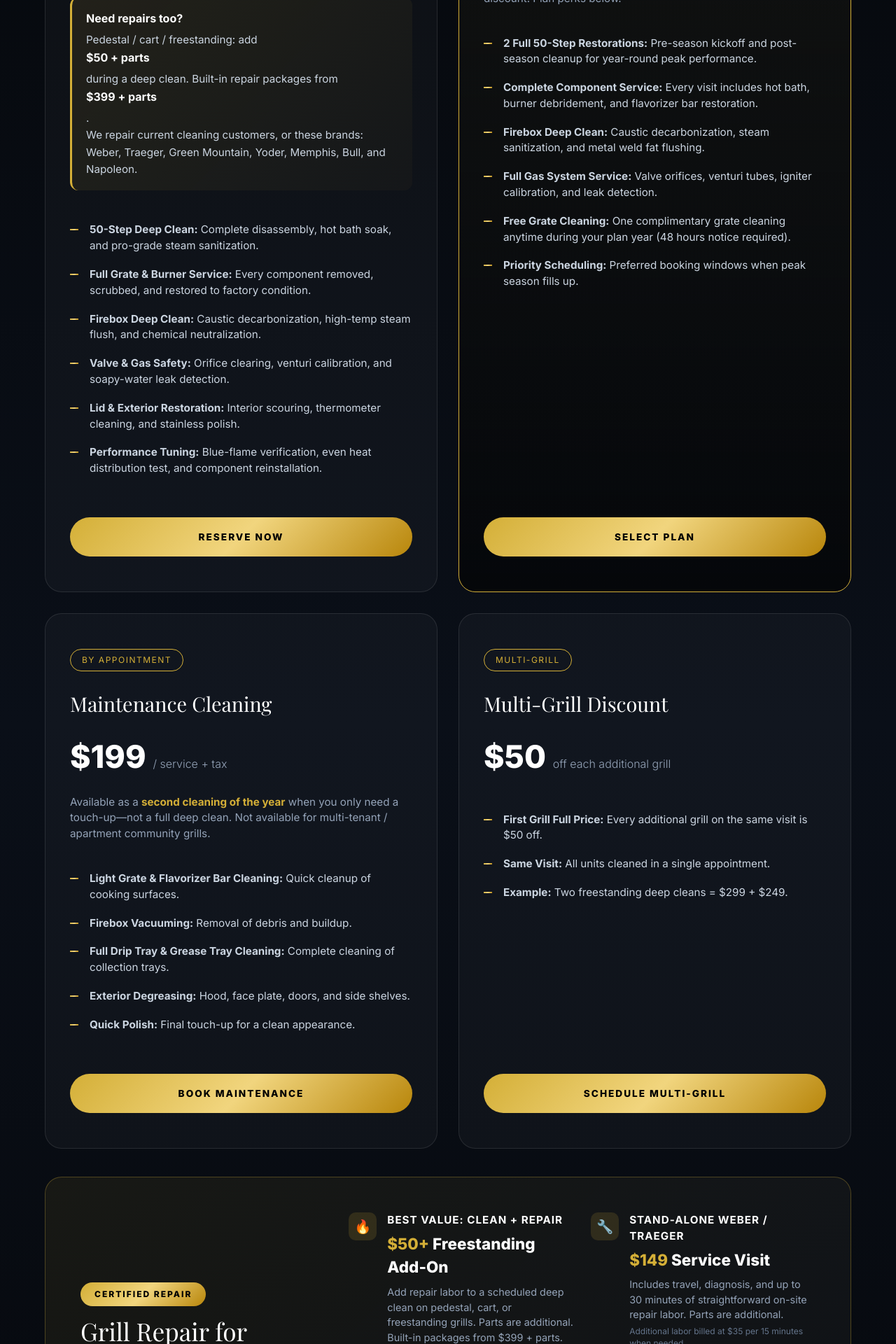
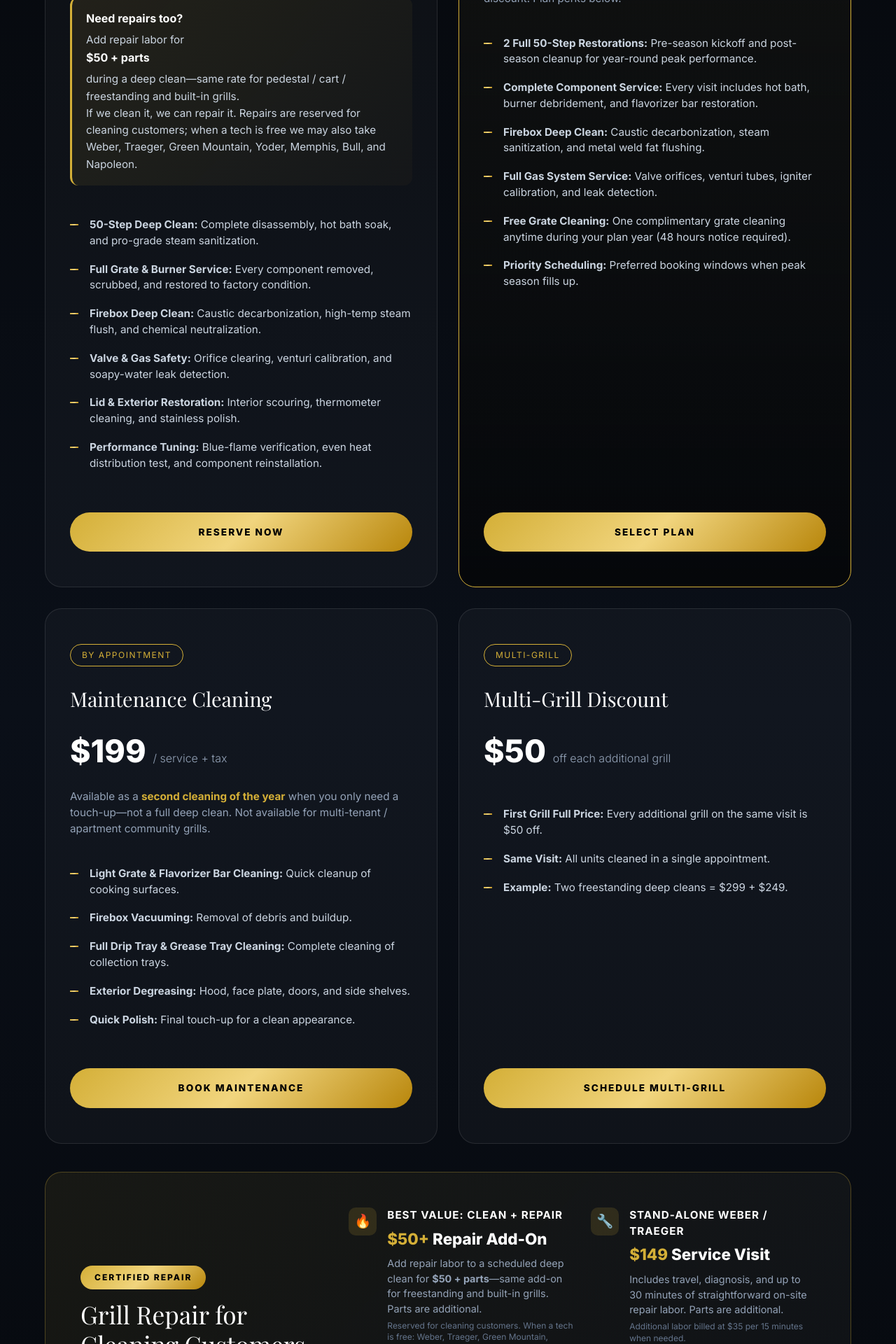
Before and after one commit to malexbrunken/husker-grill-cleaning, a Next.js app: page / in a window 1280 px wide. Shown: the part 3980-5900 px from the top of the page at 70% size. Built offline with nearby package versions, Linux system fonts and the light colour scheme.

Commit message:
Clarify clean+repair add-on is $50 for all grill types
Remove the confusing $399 built-in package wording. Same $50 + parts
repair add-on with a deep clean for freestanding and built-in.

```diff
--- a/src/components/HomeLander.tsx
+++ b/src/components/HomeLander.tsx
@@ -338,11 +338,12 @@ export function HomeLander() {
               </div>
               <div className="repair-note-dark">
                 <strong>Need repairs too?</strong>
-                Pedestal / cart / freestanding: add <strong>$50 + parts</strong> during a
-                deep clean. Built-in repair packages from <strong>$399 + parts</strong>.
+                Add repair labor for <strong>$50 + parts</strong> during a deep clean—same
+                rate for pedestal / cart / freestanding and built-in grills.
                 <br />
-                We repair current cleaning customers, or these brands: Weber, Traeger,
-                Green Mountain, Yoder, Memphis, Bull, and Napoleon.
+                If we clean it, we can repair it. Repairs are reserved for cleaning
+                customers; when a tech is free we may also take Weber, Traeger, Green
+                Mountain, Yoder, Memphis, Bull, and Napoleon.
               </div>
               <ul>
                 <li>
@@ -498,16 +499,16 @@ export function HomeLander() {
                   <div>
                     <h4>Best Value: Clean + Repair</h4>
                     <span className="prominent-price">
-                      <span>$50+</span> Freestanding Add-On
+                      <span>$50+</span> Repair Add-On
                     </span>
                     <p>
-                      Add repair labor to a scheduled deep clean on pedestal, cart, or
-                      freestanding grills. Parts are additional. Built-in packages from
-                      $399 + parts.
+                      Add repair labor to a scheduled deep clean for{" "}
+                      <strong>$50 + parts</strong>—same add-on for freestanding and
+                      built-in grills. Parts are additional.
                     </p>
                     <span className="fine-print">
-                      Current cleaning customers, or Weber, Traeger, Green Mountain,
-                      Yoder, Memphis, Bull, and Napoleon.
+                      Reserved for cleaning customers. When a tech is free: Weber, Traeger,
+                      Green Mountain, Yoder, Memphis, Bull, and Napoleon.
                     </span>
                   </div>
                 </div>
--- a/src/components/PricingPage.tsx
+++ b/src/components/PricingPage.tsx
@@ -187,10 +187,8 @@ export function PricingPage() {
             <div className="repair-note-dark">
               <strong>Need repairs during your deep clean?</strong>
               <br />
-              Pedestal / cart / freestanding: add <strong>$50 + parts</strong>
-              <br />
-              Built-in repair packages start at <strong>$399 + parts</strong> (quoted on
-              site after diagnosis).
+              Add repair labor for <strong>$50 + parts</strong>—same rate for pedestal /
+              cart / freestanding <em>and</em> built-in grills when done with your clean.
               <span className="repair-note-fine">
                 If we clean it, we can repair it. Repairs are reserved for our cleaning
                 customers. When a technician is free, we may also take stand-alone repair
@@ -370,12 +368,12 @@ export function PricingPage() {
                 <div>
                   <h3>Best value: clean + repair</h3>
                   <span className="prominent-price">
-                    <span>$50+</span> freestanding add-on
+                    <span>$50+</span> repair add-on
                   </span>
                   <p>
-                    Add repair labor to a scheduled deep clean on pedestal, cart, or
-                    freestanding grills. Parts extra. Built-in repair packages from $399 +
-                    parts.
+                    Add repair labor to a scheduled deep clean for{" "}
+                    <strong>$50 + parts</strong>—same add-on for freestanding and built-in
+                    grills. Parts are extra.
                   </p>
                 </div>
               </div>
```
